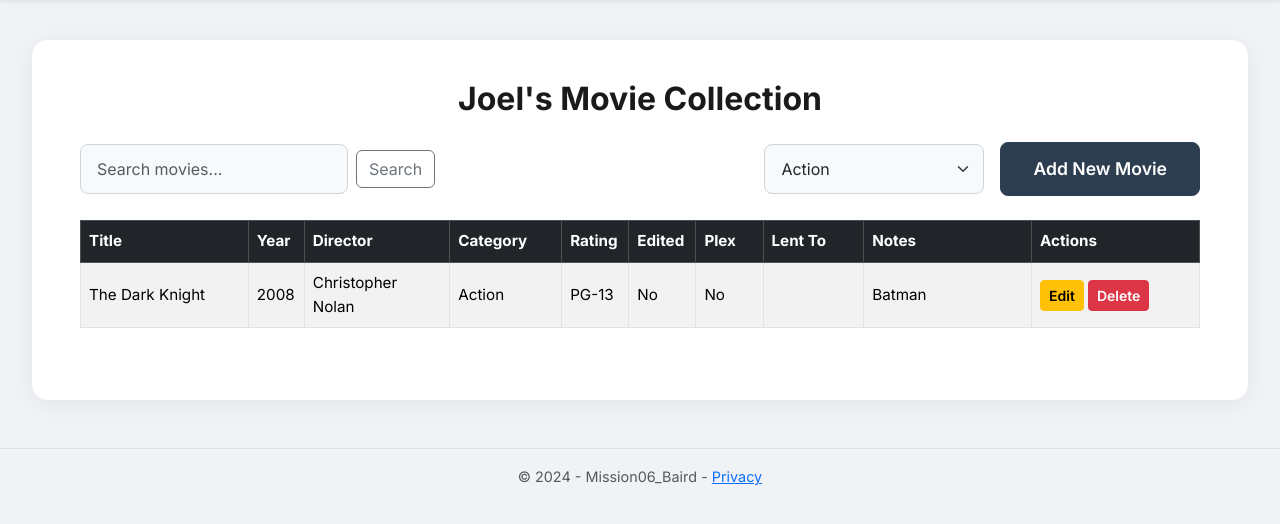
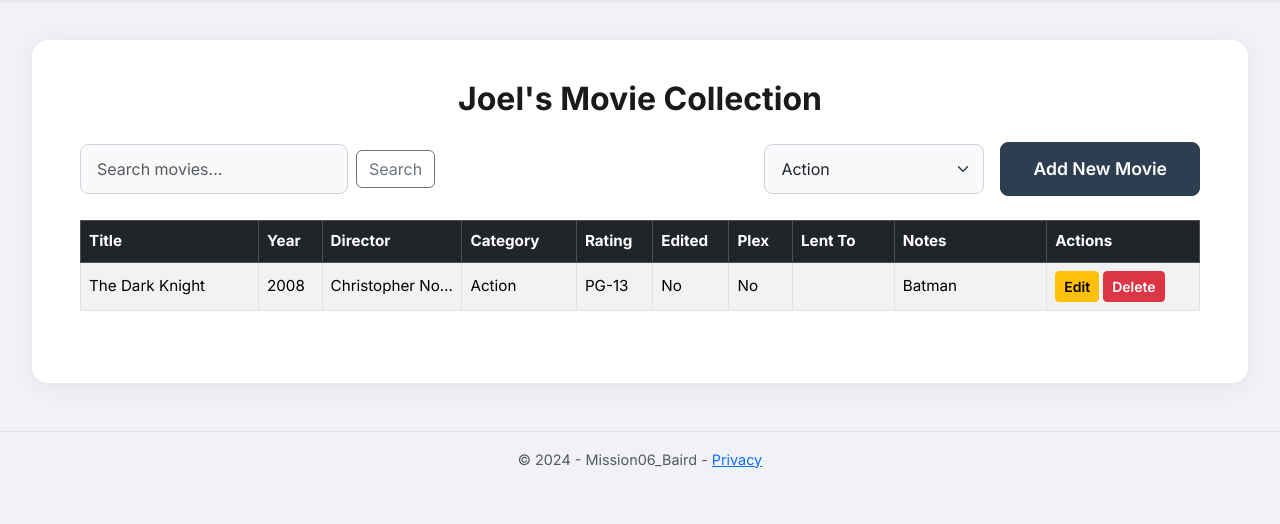
Before and after one commit to BlakeBaird2/Mission06_Baird, an ASP.NET Core app: page /Home/MovieList?categoryId=1 in a window 1280 px wide. Shown: the part 82-606 px from the top of the page. Run offline with ASP.NET Core 8, Linux system fonts and the light colour scheme; data comes from the database, SQL or seed files in the repository.

Commit message:
Add text truncation with hover tooltips on text-heavy table columns
Long text in Title, Director, Category, Lent To, and Notes columns now
truncates with ellipsis (...) and shows full text on hover via title attribute.
Tightened column widths to give Actions more room.

https://claude.ai/code/session_01UZtMST1Avzdn8aMQdReH8q

```diff
--- a/Views/Home/MovieList.cshtml
+++ b/Views/Home/MovieList.cshtml
@@ -48,16 +48,16 @@
 
     <table class="table table-striped table-bordered table-hover" style="table-layout: fixed; width: 100%;">
         <colgroup>
-            <col style="width: 15%;" />   @* Title *@
+            <col style="width: 14%;" />   @* Title *@
             <col style="width: 5%;" />    @* Year *@
-            <col style="width: 13%;" />   @* Director *@
-            <col style="width: 10%;" />   @* Category *@
+            <col style="width: 11%;" />   @* Director *@
+            <col style="width: 9%;" />    @* Category *@
             <col style="width: 6%;" />    @* Rating *@
             <col style="width: 6%;" />    @* Edited *@
-            <col style="width: 6%;" />    @* Copied to Plex *@
-            <col style="width: 9%;" />    @* Lent To *@
-            <col style="width: 15%;" />   @* Notes *@
-            <col style="width: 15%;" />   @* Actions *@
+            <col style="width: 5%;" />    @* Plex *@
+            <col style="width: 8%;" />    @* Lent To *@
+            <col style="width: 12%;" />   @* Notes *@
+            <col style="width: 12%;" />   @* Actions *@
         </colgroup>
         <thead class="table-dark">
             <tr>
@@ -77,15 +77,15 @@
             @foreach (var movie in Model)
             {
                 <tr>
-                    <td>@movie.Title</td>
+                    <td class="truncate-cell" title="@movie.Title">@movie.Title</td>
                     <td>@movie.Year</td>
-                    <td>@movie.Director</td>
-                    <td>@movie.Category?.CategoryName</td>
+                    <td class="truncate-cell" title="@movie.Director">@movie.Director</td>
+                    <td class="truncate-cell" title="@movie.Category?.CategoryName">@movie.Category?.CategoryName</td>
                     <td>@movie.Rating</td>
                     <td>@(movie.Edited ? "Yes" : "No")</td>
                     <td>@(movie.CopiedToPlex ? "Yes" : "No")</td>
-                    <td>@movie.LentTo</td>
-                    <td>@movie.Notes</td>
+                    <td class="truncate-cell" title="@movie.LentTo">@movie.LentTo</td>
+                    <td class="truncate-cell" title="@movie.Notes">@movie.Notes</td>
                     <td>
                         <div class="d-flex gap-1 flex-nowrap">
                             <a asp-action="Edit" asp-route-id="@movie.MovieId"
--- a/wwwroot/css/site.css
+++ b/wwwroot/css/site.css
@@ -164,6 +164,14 @@ form .btn-primary[type="submit"] {
     vertical-align: middle;
 }
 
+/* Truncate long text in table cells with ellipsis; full text shown on hover */
+.truncate-cell {
+    overflow: hidden;
+    text-overflow: ellipsis;
+    white-space: nowrap;
+    max-width: 0; /* forces the cell to respect the col width */
+}
+
 /* --- IMAGES (general) --- */
 img {
     border-radius: 12px;
```
